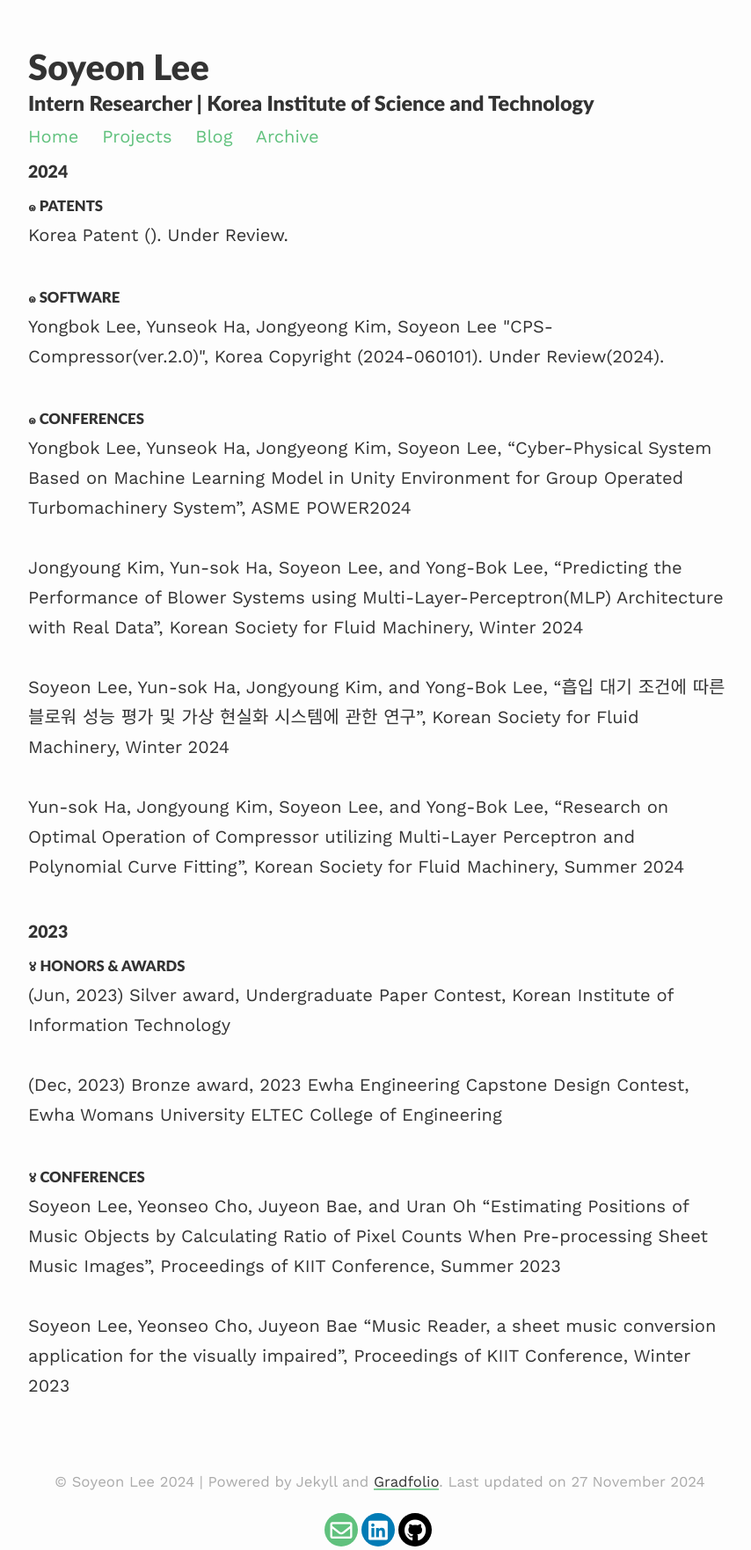
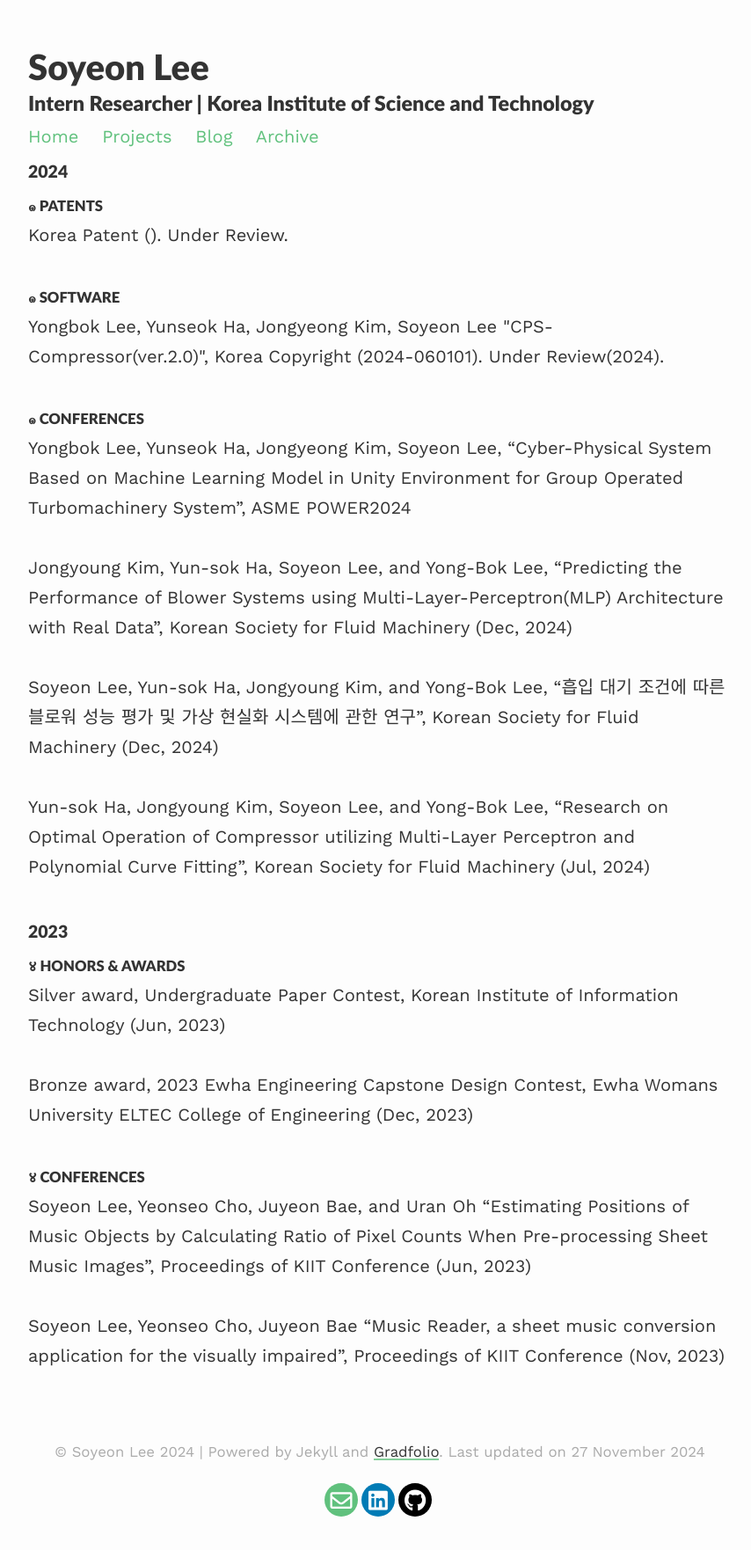
Before and after one commit to soysilver/soysilvery, a Jekyll site: the page built from archive.html, in a window 1280 px wide. Shown: the whole page at 88% size, without its empty margins (208-1062 px from the left). Built offline with Jekyll 4.4.1, drawn with Linux system fonts in a browser that asks for light colours; nearby versions of some CDN libraries; after the commit the page ends 1728 px from its top, so only the background shows below that.

Commit message:
Update archive.html

```diff
--- a/archive.html
+++ b/archive.html
@@ -15,20 +15,20 @@ title: Archive
 
 	<h4><small>๑ CONFERENCES</small></h4>
 		<a href="https://event.asme.org/Events/media/library/resources/power/Power-2024-Final-Program.pdf">Yongbok Lee, Yunseok Ha, Jongyeong Kim, Soyeon Lee, “Cyber-Physical System Based on Machine Learning Model in Unity Environment for Group Operated Turbomachinery System”, ASME POWER2024</a><br/><br>
-		<a href="">Jongyoung Kim, Yun-sok Ha, Soyeon Lee, and Yong-Bok Lee, “Predicting the Performance of Blower Systems using Multi-Layer-Perceptron(MLP) Architecture with Real Data”, Korean Society for Fluid Machinery, Winter 2024 </a><br/><br>
-		<a href="">Soyeon Lee, Yun-sok Ha, Jongyoung Kim, and Yong-Bok Lee, “흡입 대기 조건에 따른 블로워 성능 평가 및 가상 현실화 시스템에 관한 연구”, Korean Society for Fluid Machinery, Winter 2024 </a><br/><br>
-		<a href="">Yun-sok Ha, Jongyoung Kim, Soyeon Lee, and Yong-Bok Lee, “Research on Optimal Operation of Compressor utilizing Multi-Layer Perceptron and Polynomial Curve Fitting”, Korean Society for Fluid Machinery, Summer 2024</a><br/><br>
+		<a href="">Jongyoung Kim, Yun-sok Ha, Soyeon Lee, and Yong-Bok Lee, “Predicting the Performance of Blower Systems using Multi-Layer-Perceptron(MLP) Architecture with Real Data”, Korean Society for Fluid Machinery (Dec, 2024) </a><br/><br>
+		<a href="">Soyeon Lee, Yun-sok Ha, Jongyoung Kim, and Yong-Bok Lee, “흡입 대기 조건에 따른 블로워 성능 평가 및 가상 현실화 시스템에 관한 연구”, Korean Society for Fluid Machinery (Dec, 2024) </a><br/><br>
+		<a href="">Yun-sok Ha, Jongyoung Kim, Soyeon Lee, and Yong-Bok Lee, “Research on Optimal Operation of Compressor utilizing Multi-Layer Perceptron and Polynomial Curve Fitting”, Korean Society for Fluid Machinery (Jul, 2024)</a><br/><br>
 
 	<h3><small>2023</small></h3>
 
 	<h4><small>४ HONORS & AWARDS</small></h4>
-		<a>(Jun, 2023) Silver award, Undergraduate Paper Contest, Korean Institute of Information Technology</a><br/><br>
-		<a>(Dec, 2023) Bronze award, 2023 Ewha Engineering Capstone Design Contest, Ewha Womans University ELTEC College of Engineering</a><br/><br>
+		<a>Silver award, Undergraduate Paper Contest, Korean Institute of Information Technology (Jun, 2023) </a><br/><br>
+		<a>Bronze award, 2023 Ewha Engineering Capstone Design Contest, Ewha Womans University ELTEC College of Engineering (Dec, 2023) </a><br/><br>
 
 
 	<h4><small>४ CONFERENCES</small></h4>
-		<a href="https://www.dbpia.co.kr/journal/articleDetail?nodeId=NODE11485493">Soyeon Lee, Yeonseo Cho, Juyeon Bae, and Uran Oh “Estimating Positions of Music Objects by Calculating Ratio of Pixel Counts When Pre-processing Sheet Music Images”, Proceedings of KIIT Conference, Summer 2023 </a><br/><br>
-		<a href="https://www.dbpia.co.kr/journal/articleDetail?nodeId=NODE11652200">Soyeon Lee, Yeonseo Cho, Juyeon Bae “Music Reader, a sheet music conversion application for the visually impaired”, Proceedings of KIIT Conference, Winter 2023 </a><br/><br>
+		<a href="https://www.dbpia.co.kr/journal/articleDetail?nodeId=NODE11485493">Soyeon Lee, Yeonseo Cho, Juyeon Bae, and Uran Oh “Estimating Positions of Music Objects by Calculating Ratio of Pixel Counts When Pre-processing Sheet Music Images”, Proceedings of KIIT Conference (Jun, 2023) </a><br/><br>
+		<a href="https://www.dbpia.co.kr/journal/articleDetail?nodeId=NODE11652200">Soyeon Lee, Yeonseo Cho, Juyeon Bae “Music Reader, a sheet music conversion application for the visually impaired”, Proceedings of KIIT Conference (Nov, 2023) </a><br/><br>
 
 
 </div>
```
